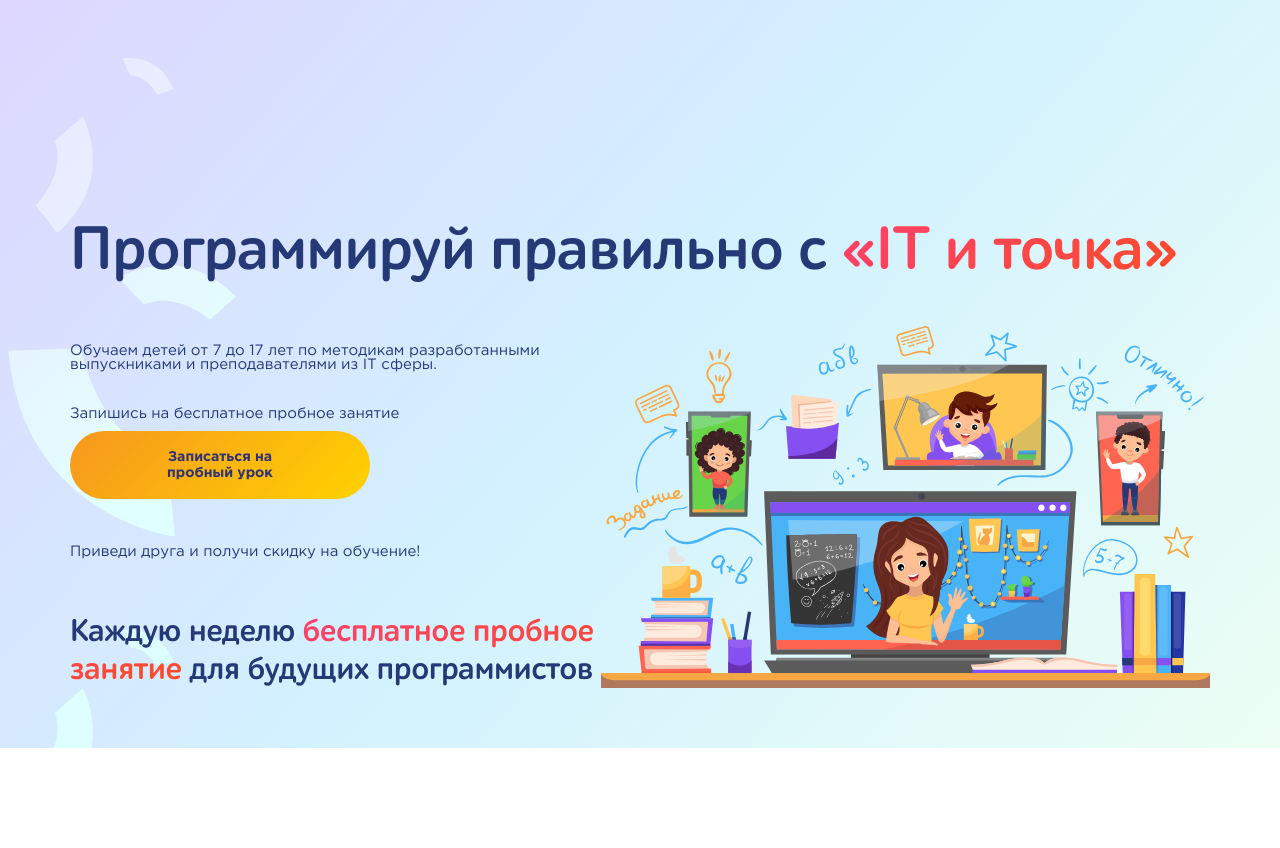
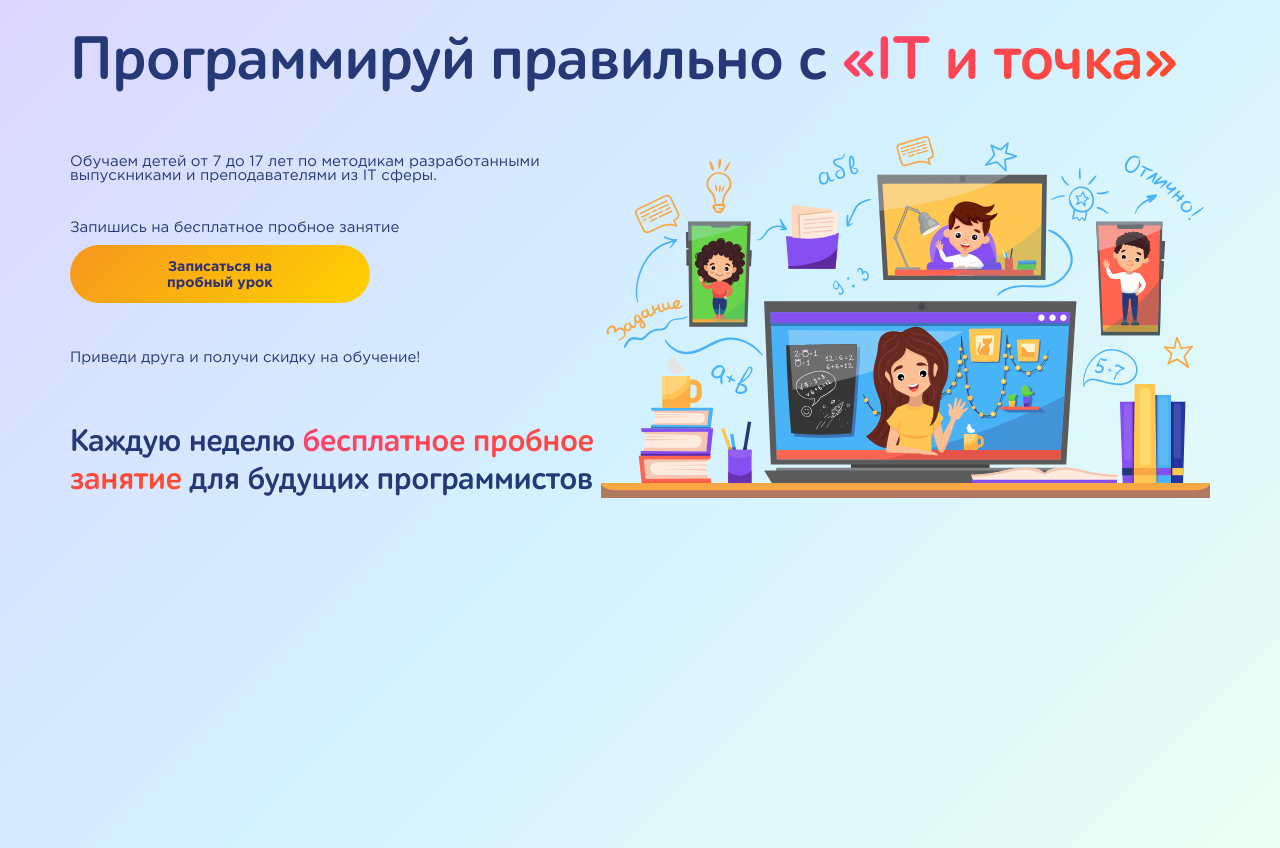
Before and after one commit to Photokub/IT-i-tochka, a React (Create React App) app: page / in a window 1280 px wide. Before the commit the page ends 800 px from the top, so only its background shows below. Built offline with nearby package versions, Linux system fonts and the light colour scheme.

Commit message:
Refactor: перенести стили wrap в body.

```diff
--- a/src/components/Button/Button.css
+++ b/src/components/Button/Button.css
@@ -1,10 +1,11 @@
 .button {
   max-width: 300px;
+  max-height: 58px;
   border: none;
   background: linear-gradient(135deg, rgb(247, 151, 30) 0%, rgb(255, 210, 0) 100%);
   color: #303273;
   border-radius: 90px;
-  padding: 18px 90px;
+  padding: 14px 90px;
   margin: 10px 0;
   top: 0;
   position: relative;
--- a/src/components/Button/Button.scss
+++ b/src/components/Button/Button.scss
@@ -2,11 +2,12 @@
 
 .button {
     max-width: 300px;
+    max-height: 58px;
     border: none;
     background: $button-color;
     color: $button-text-color;
     border-radius: 90px;
-    padding: 18px 90px;
+    padding: 14px 90px;
     margin: 10px 0;
     top: 0;
     position: relative;
--- a/src/components/Main/Main.css
+++ b/src/components/Main/Main.css
@@ -1,15 +1,4 @@
 .main {
-  background-blend-mode: overlay;
-  background-image: url("../../images/bg_img_elements.svg"), linear-gradient(132deg, rgba(84, 51, 255, 0.2) 0%, rgba(32, 189, 255, 0.2) 50%, rgba(165, 254, 203, 0.2) 100%);
-}
-
-.main__wrap {
-  max-width: 1140px;
-  margin: 0 auto;
-  padding: 214px 20px 60px 20px;
-}
-
-.main__container {
   display: grid;
   grid-template-columns: repeat(2, 1fr);
   grid-template-rows: repeat(5, minmax(min-content, max-content));
@@ -70,4 +59,11 @@
 .main__image {
   grid-column: 2/3;
   grid-row: 2/6;
+}
+
+@media screen and (max-width: 984px) {
+  .main {
+    display: flex;
+    flex-direction: column;
+  }
 }/*# sourceMappingURL=Main.css.map */
--- a/src/components/Main/Main.scss
+++ b/src/components/Main/Main.scss
@@ -1,25 +1,6 @@
 @import "../../variables/variables.scss";
 
-// #secondMainRow{
-//     grid-column;:
-// }
-
 .main {
-    // max-height: 770px;
-
-    //background-color: $backgroundGradient;
-    background-blend-mode: overlay;
-
-    background-image: url("../../images/bg_img_elements.svg"), $backgroundGradient;
-}
-
-.main__wrap {
-    max-width: 1140px;
-    margin: 0 auto;
-    padding: 214px 20px 60px 20px;
-}
-
-.main__container {
     display: grid;
     grid-template-columns: repeat(2, 1fr);
     grid-template-rows: repeat(5, minmax(min-content, max-content));
@@ -85,3 +66,10 @@
     grid-column: 2/3;
     grid-row: 2/6;
 }
+
+@media screen and (max-width: 984px) {
+    .main{
+        display: flex;
+        flex-direction: column;
+    }
+}
--- a/src/components/Main/Main.tsx
+++ b/src/components/Main/Main.tsx
@@ -8,8 +8,6 @@
 const Main: React.FC<MainPtopTypes> = ({ }) => {
     return (
         <section className="main">
-            <div className="main__wrap">
-                <div className="main__container">
                     <h1 className="main__title">Программируй правильно с <span className="main__title main__highlight">«IT и точка»</span></h1>
                     <p className="main__paragraph" id="firstMainRow">Обучаем детей от 7 до 17 лет по методикам разработанными выпускниками и преподавателями из IT сферы.</p>
                     <label htmlFor="" className="main__buttonSection">
@@ -19,8 +17,6 @@
                     <p className="main__paragraph" id="thirdMainRow">Приведи друга и получи скидку на обучение!</p>
                     <h3 className="main__subtitle">Каждую неделю <span className="main__highlight">бесплатное пробное занятие</span> для будущих программистов</h3>
                     <img src={MainImage} alt="Иллюстрация" className="main__image" />
-                </div>
-            </div>
             <div className="main__backgroundImage"></div>
         </section>
     )
--- a/src/index.css
+++ b/src/index.css
@@ -2,7 +2,12 @@
 @import url("./vendor/font.css");
 
 body {
-  margin: 0;
+  max-width: 1140px;
+  min-width: 320px;
+  min-height: 100vh;
+  padding: 24px 20px;
+  margin: 0 auto;
+  background: linear-gradient(135deg, rgba(84,51,255,0.2) 0%, rgba(32,189,255,0.2) 50%, rgba(165,254,203,0.2) 100%);
   font-family: -apple-system, BlinkMacSystemFont, 'Segoe UI', 'Roboto', 'Oxygen',
     'Ubuntu', 'Cantarell', 'Fira Sans', 'Droid Sans', 'Helvetica Neue',
     sans-serif;
--- /dev/null
+++ b/src/index.scss
@@ -0,0 +1,24 @@
+@import url("./vendor/normalize.css");
+@import url("./vendor/font.css");
+@import "../../variables/variables.scss";
+
+
+body {
+    max-width: 1140px;
+    min-width: 320px;
+    max-height: 100vh;
+    padding: 24px 20px;
+    margin: 0 auto;
+    background-image: url("../../images/bg_img_elements.svg"), $backgroundGradient;
+
+    font-family: -apple-system, BlinkMacSystemFont, 'Segoe UI', 'Roboto', 'Oxygen',
+        'Ubuntu', 'Cantarell', 'Fira Sans', 'Droid Sans', 'Helvetica Neue',
+        sans-serif;
+    -webkit-font-smoothing: antialiased;
+    -moz-osx-font-smoothing: grayscale;
+}
+
+code {
+    font-family: source-code-pro, Menlo, Monaco, Consolas, 'Courier New',
+        monospace;
+}
```
Also changed, not shown: 2 other files (tests, documents, lock files or other folders).
